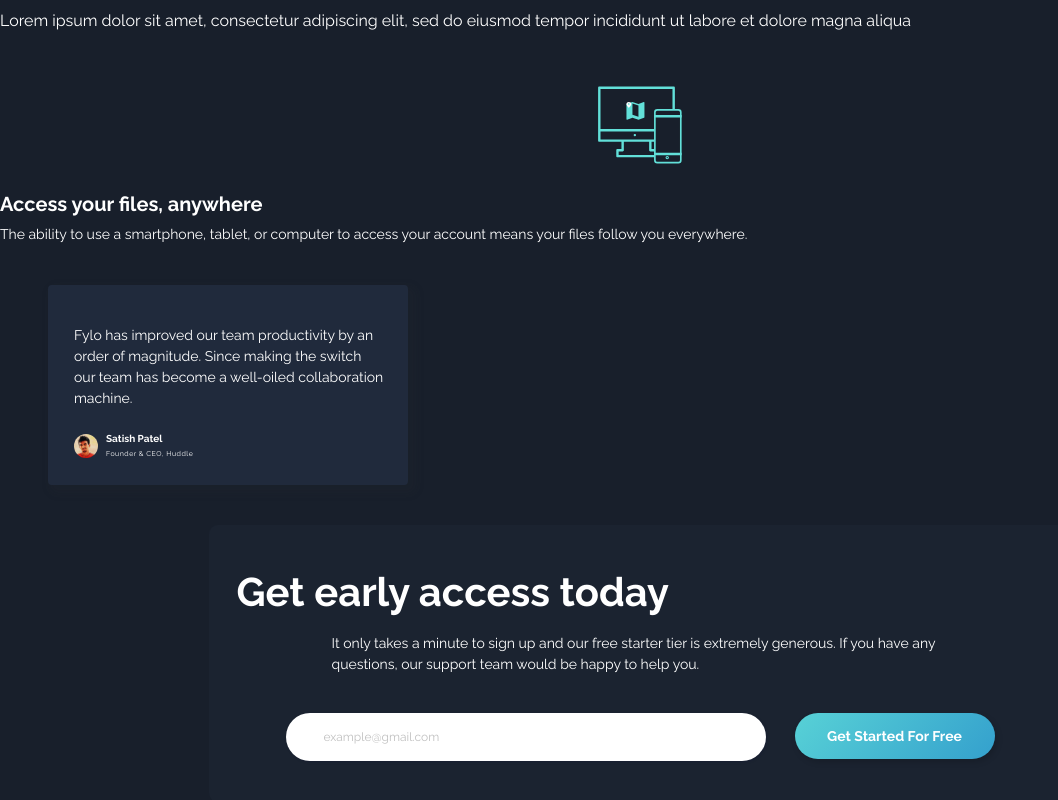
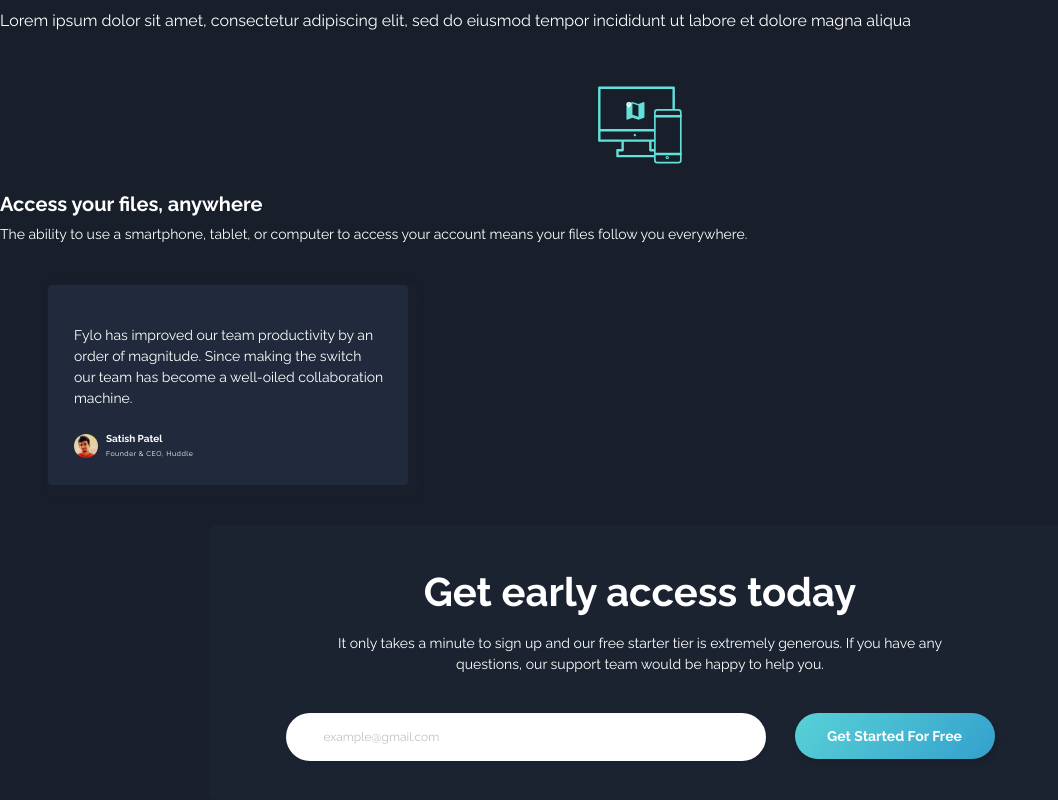
Before and after one commit to mdashfaque-mamdu-au17/flyo-dark-theme-landing-page, a React (Vite) app: page / in a window 1280 px wide. Shown: the part 898-1698 px from the top of the page, without its empty margins (0-1058 px from the left). Built offline with nearby package versions, Linux system fonts and the light colour scheme.

Commit message:
small correction

```diff
--- a/src/components/Sections/FormBox.jsx
+++ b/src/components/Sections/FormBox.jsx
@@ -5,13 +5,13 @@ import Form from './Form';
 const FormBox = () => {
   return (
     <section className="bg-light-dark pt-10 pb-[37px] rounded-[9px] px-[28px] max-w-[863px] mx-auto md:pt-[42px] md:pb-[41px]">
-      <div className="pb-6 md:pb-4">
+      <div className="pb-6 md:pb-4 text-center">
         <Heading type="secondary" styles="md:text-[32px] md:leading-[48px]">
           Get early access today
         </Heading>
       </div>
 
-      <div className="pb-6 md:px-[95px] md:pb-[38px]">
+      <div className="pb-6 md:px-[95px] md:pb-[38px] text-center">
         <Paragraph type="secondary">
           It only takes a minute to sign up and our free starter tier is
           extremely generous. If you have any questions, our support team would
```
